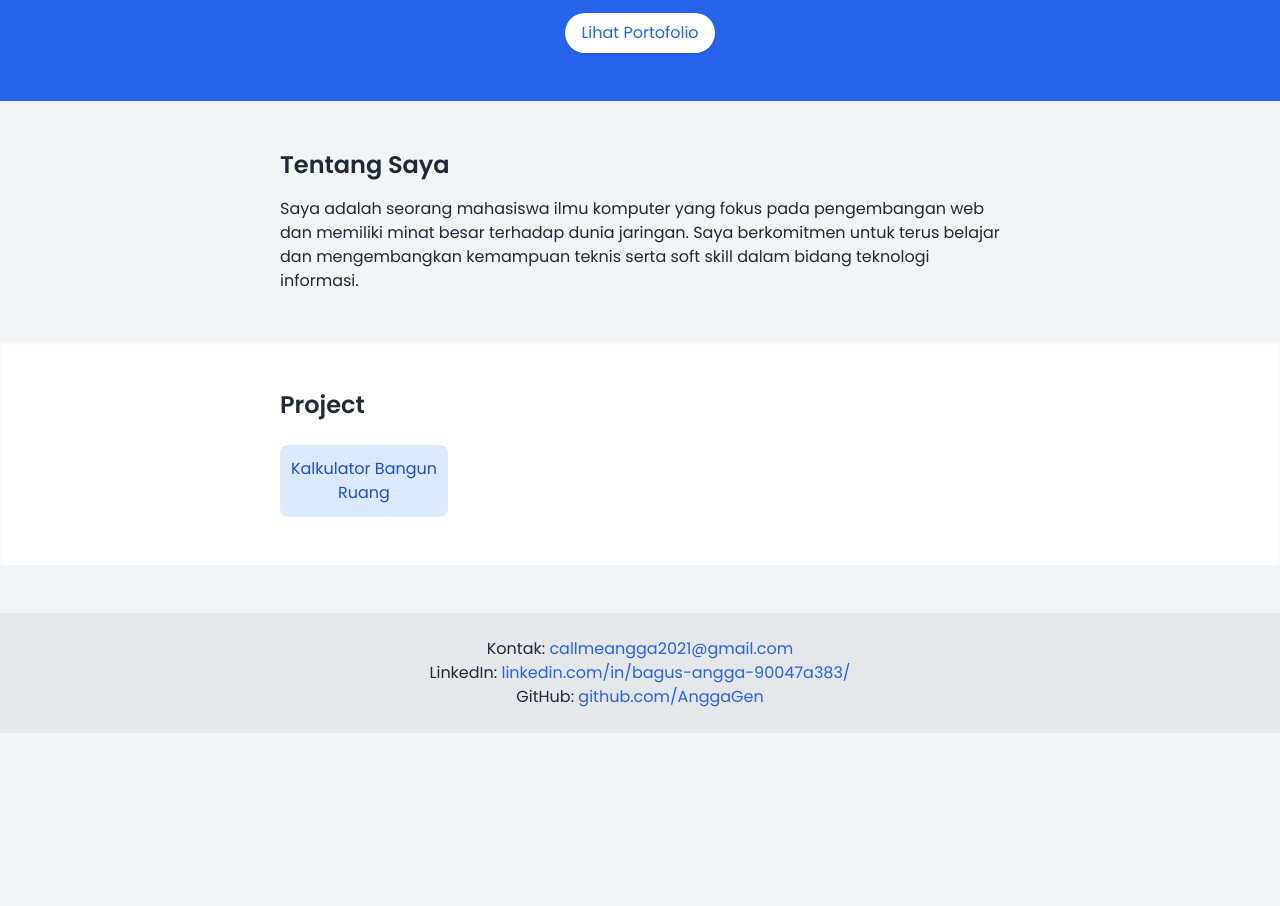
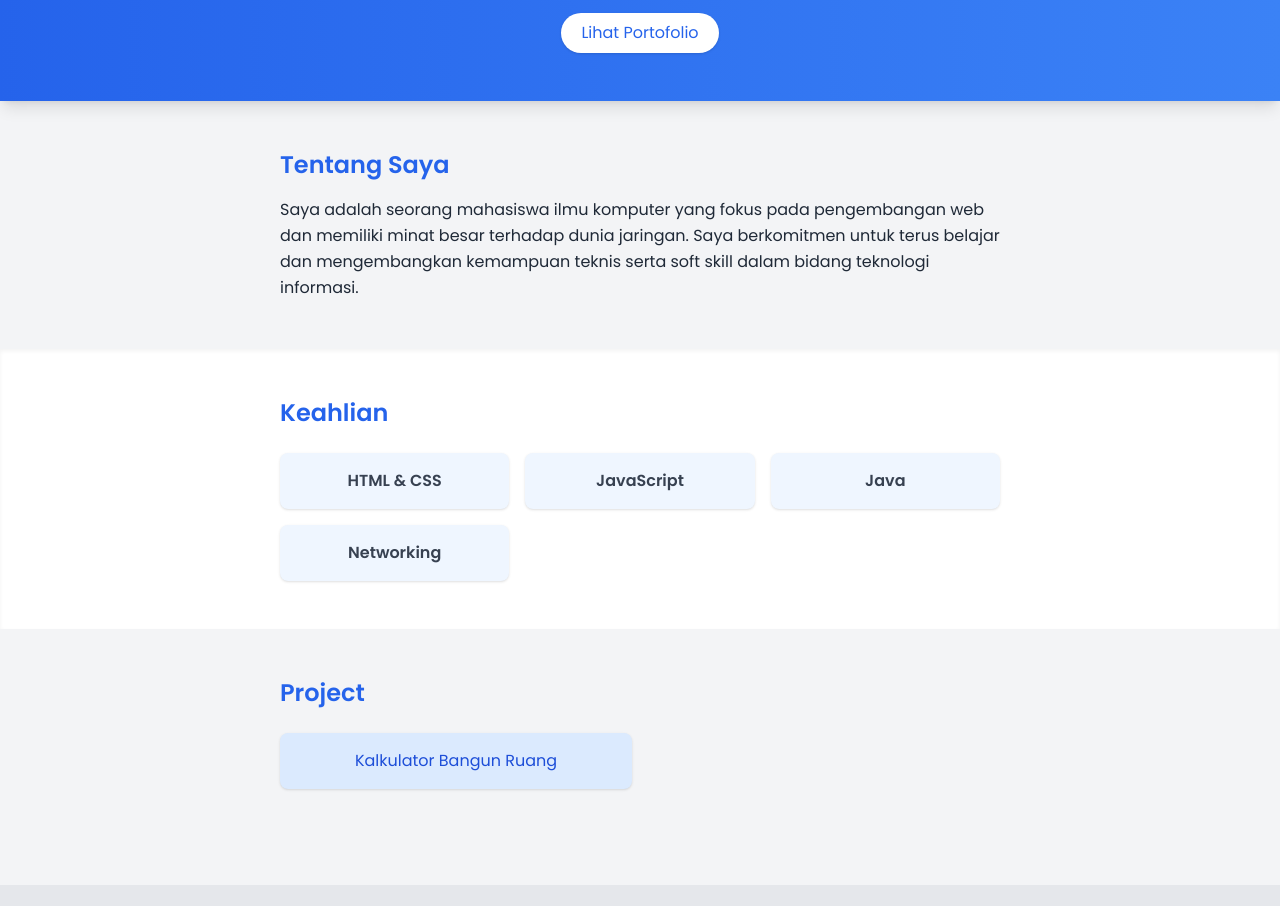
Before and after one commit to AnggaGen/Portofolio2, a plain HTML site: page index.html in a window 1280 px wide. Shown: the part 267-1173 px from the top of the page. Before the commit the page ends 1000 px from the top, so only its background shows below. Drawn offline with nearby package versions, Linux system fonts and the light colour scheme.

Commit message:
Update index.html

```diff
--- a/index.html
+++ b/index.html
@@ -15,15 +15,15 @@
 <body class="bg-gray-100 text-gray-800">
 
   <!-- Header -->
-  <header class="bg-blue-600 text-white py-12 text-center">
+  <header class="bg-gradient-to-r from-blue-600 to-blue-500 text-white py-12 text-center shadow-lg">
     <div class="container mx-auto">
       <div class="flex justify-center mb-4">
         <img src="images/profile.jpg" alt="Foto Profil" id="profilePic"
-             class="w-32 h-32 rounded-full shadow-lg cursor-pointer object-cover object-center">
+             class="w-32 h-32 rounded-full shadow-lg cursor-pointer object-cover object-center border-4 border-white">
       </div>
       <h1 class="text-3xl font-bold">Ida Bagus Putu Angga Wicaksana</h1>
       <p class="mt-2 text-lg">Mahasiswa Ilmu Komputer | Web Developer</p>
-      <a href="#about" class="mt-4 inline-block bg-white text-blue-600 px-4 py-2 rounded-full font-medium shadow hover:bg-gray-200 transition">
+      <a href="#about" class="mt-4 inline-block bg-white text-blue-600 px-5 py-2 rounded-full font-medium shadow hover:bg-gray-200 transition">
         Lihat Portofolio
       </a>
     </div>
@@ -31,27 +31,44 @@
 
   <!-- Tentang Saya -->
   <section id="about" class="py-12 max-w-3xl mx-auto px-6">
-    <h2 class="text-2xl font-semibold mb-4">Tentang Saya</h2>
-    <p>
+    <h2 class="text-2xl font-semibold mb-4 text-blue-600">Tentang Saya</h2>
+    <p class="leading-relaxed">
       Saya adalah seorang mahasiswa ilmu komputer yang fokus pada pengembangan web dan memiliki minat besar terhadap dunia jaringan.
       Saya berkomitmen untuk terus belajar dan mengembangkan kemampuan teknis serta soft skill dalam bidang teknologi informasi.
     </p>
   </section>
 
-<!-- Project -->
+  <!-- Keahlian -->
   <section id="skills" class="py-12 bg-white shadow-inner">
     <div class="max-w-3xl mx-auto px-6">
-    <h2 class="text-2xl font-semibold mb-6">Project</h2>
-    <div class="grid grid-cols-2 sm:grid-cols-4 gap-4 text-center">
+      <h2 class="text-2xl font-semibold mb-6 text-blue-600">Keahlian</h2>
+      <div class="grid grid-cols-2 sm:grid-cols-3 gap-4 text-center">
+        <div class="p-4 bg-blue-50 rounded-lg shadow hover:shadow-md transition">
+          <p class="font-semibold text-gray-700">HTML & CSS</p>
+        </div>
+        <div class="p-4 bg-blue-50 rounded-lg shadow hover:shadow-md transition">
+          <p class="font-semibold text-gray-700">JavaScript</p>
+        </div>
+        <div class="p-4 bg-blue-50 rounded-lg shadow hover:shadow-md transition">
+          <p class="font-semibold text-gray-700">Java</p>
+        </div>
+        <div class="p-4 bg-blue-50 rounded-lg shadow hover:shadow-md transition">
+          <p class="font-semibold text-gray-700">Networking</p>
+        </div>
+      </div>
+    </div>
+  </section>
 
+  <!-- Project -->
+  <section id="projects" class="py-12 max-w-3xl mx-auto px-6">
+    <h2 class="text-2xl font-semibold mb-6 text-blue-600">Project</h2>
+    <div class="grid grid-cols-1 sm:grid-cols-2 gap-4 text-center">
       <!-- Link ke file lokal -->
       <a href="kalkulator.html"
          target="_blank"
-         class="bg-blue-100 text-blue-700 py-3 rounded-lg font-medium hover:bg-blue-200 transition">
+         class="p-4 bg-blue-100 text-blue-700 rounded-lg font-medium hover:bg-blue-200 transition shadow">
         Kalkulator Bangun Ruang
       </a>
-
-    </div>
     </div>
   </section>
 
```
Lines whose indentation alone changed are shown as unchanged.
